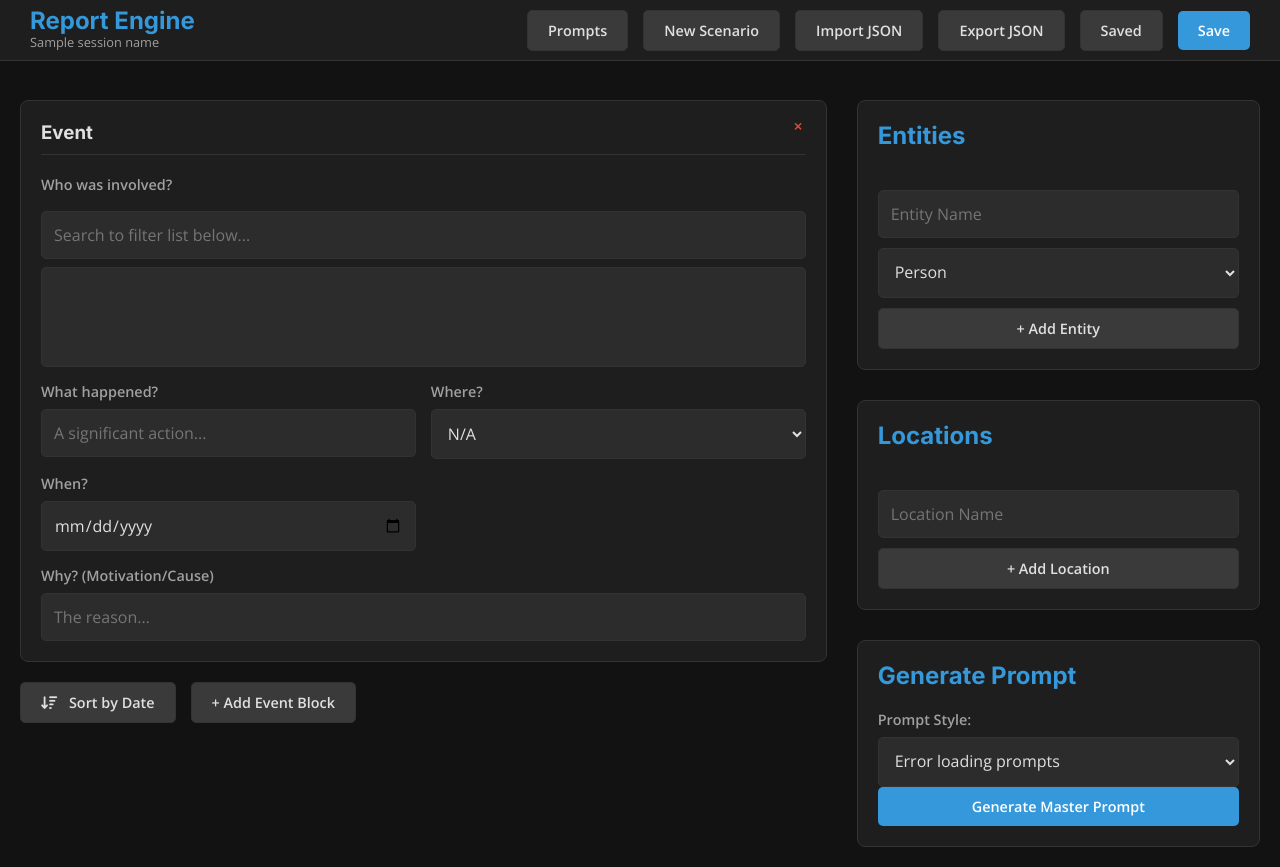
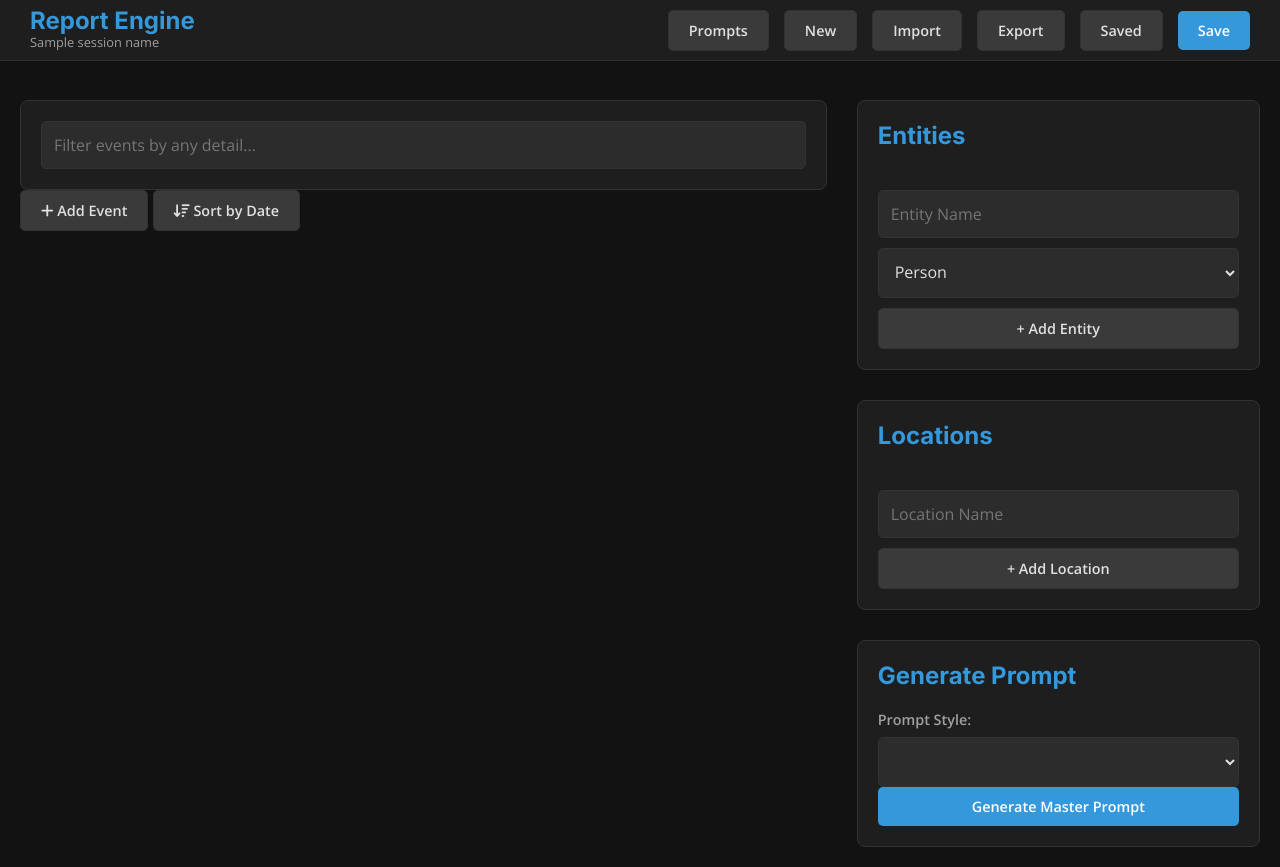
Before and after one commit to nathanfx330/Report-Engine, a Python web app: template templates/index.html in a window 1280 px wide. Run offline with Jinja, Linux system fonts and the light colour scheme; the template is opened without the code that fills it: most values are stand-ins (such as "Sample title", 1, 10 or a date in 2020); lists and menus that the app fills with data are empty; some libraries are stand-ins or nearby versions.

Commit message:
Update index.html

```diff
--- a/templates/index.html
+++ b/templates/index.html
@@ -1,4 +1,3 @@
-<!-- templates/index.html -->
 <!DOCTYPE html>
 <html lang="en">
 <head>
@@ -6,149 +5,101 @@
     <meta name="viewport" content="width=device-width, initial-scale=1.0">
     <title>Report Engine</title>
     <link href="https://fonts.googleapis.com/css2?family=Inter:wght@700&family=Open+Sans:wght@400;600&display=swap" rel="stylesheet">
-    <link rel="stylesheet" href="https://cdnjs.cloudflare.com/ajax/libs/font-awesome/6.0.0-beta3/css/all.min.css">
+    <link rel="stylesheet" href="https://cdnjs.cloudflare.com/ajax/libs/font-awesome/6.1.1/css/all.min.css">
     <link rel="stylesheet" href="{{ url_for('static', filename='css/style.css') }}">
 </head>
 <body>
     <header class="main-header">
         <div class="logo-area">
             <div class="logo">Report Engine</div>
-            <div id="current-scenario-name" class="session-name">{{ session_name or 'New Scenario' }}</div>
+            <div id="session-name" class="session-name">{{ session_name }}</div>
         </div>
         <div class="header-controls">
             <span id="autosave-indicator"></span>
-            <button id="manage-prompts-btn" class="btn btn-secondary">Prompts</button>
-            <button id="new-scenario-btn" class="btn btn-secondary">New Scenario</button>
-            <button id="import-btn" class="btn btn-secondary">Import JSON</button>
-            <button id="export-btn" class="btn btn-secondary">Export JSON</button>
-            <button id="saved-btn" class="btn btn-secondary">Saved</button>
-            <button id="save-btn" class="btn btn-primary">Save</button>
+            <button class="btn btn-secondary" data-action="manage-prompts">Prompts</button>
+            <button class="btn btn-secondary" data-action="new-scenario">New</button>
+            <button class="btn btn-secondary" data-action="import-json">Import</button>
+            <button class="btn btn-secondary" data-action="export-json">Export</button>
+            <button class="btn btn-secondary" data-action="show-saved">Saved</button>
+            <button class="btn btn-primary" data-action="save">Save</button>
         </div>
     </header>
 
-    <div id="main-content">
-        <div class="main-container">
-            <div class="events-column">
-                <div id="event-blocks-container"></div>
-                <!-- *** MODIFIED BLOCK: Added a container and the new Sort button *** -->
-                <div class="event-actions-container">
-                    <button type="button" id="sort-events-btn" class="btn btn-secondary">
-                        <i class="fas fa-sort-amount-down"></i> Sort by Date
-                    </button>
-                    <button type="button" id="add-event-btn" class="btn btn-secondary">
-                        + Add Event Block
-                    </button>
-                </div>
-                <!-- *** END OF MODIFIED BLOCK *** -->
+    <div class="main-container">
+        <div class="events-column">
+            <div class="filter-container panel">
+                <input type="search" id="filter-input" placeholder="Filter events by any detail...">
+                <button id="clear-filter-btn" class="clear-btn" style="display: none;">×</button>
             </div>
-            <div class="sidebar-column">
-                <div class="entity-manager panel">
-                    <h2>Entities</h2>
-                    <div id="entity-list"></div>
-                    <div class="add-item-form">
-                        <input type="text" id="new-entity-name" placeholder="Entity Name">
-                        <select id="new-entity-type"><option value="Person">Person</option><option value="Organization">Organization</option></select>
-                        <button type="button" id="add-entity-btn" class="btn btn-secondary full-width">+ Add Entity</button>
-                    </div>
-                </div>
-                <div class="location-manager panel">
-                    <h2>Locations</h2>
-                    <div id="location-list"></div>
-                    <div class="add-item-form">
-                        <input type="text" id="new-location-name" placeholder="Location Name">
-                        <button type="button" id="add-location-btn" class="btn btn-secondary full-width">+ Add Location</button>
-                    </div>
-                </div>
-                <div class="controls-panel panel">
-                    <h2>Generate Prompt</h2>
-                    <div class="form-group">
-                        <label for="style-select">Prompt Style:</label>
-                        <select id="style-select">
-                            <option>Loading prompts...</option>
-                        </select>
-                    </div>
-                    <button type="button" id="generate-btn" class="btn btn-primary full-width">Generate Master Prompt</button>
-                </div>
+            <div id="events-container"></div>
+            <div class="event-actions">
+                <button class="btn btn-secondary" data-action="add-event"><i class="fa fa-plus"></i> Add Event</button>
+                <button class="btn btn-secondary" data-action="sort-events">
+                    <i id="sort-icon" class="fa fa-sort-amount-down"></i> Sort by Date
+                </button>
             </div>
         </div>
-        <div class="results-container">
-            <h2>Your Generated Master Prompt</h2>
-            <textarea id="prompt-output" readonly></textarea>
-            <button type="button" id="copy-btn" class="btn btn-secondary">Copy to Clipboard</button>
-        </div>
-    </div>
 
-    <!-- MODALS -->
-    <div id="save-modal" class="modal-overlay">
-        <div class="modal-content">
-            <h2>Save Scenario</h2>
-            <p>Enter a name for this scenario snapshot.</p>
-            <input type="text" id="scenario-name-input" placeholder="e.g., Q3 Incident Report">
-            <div class="modal-actions">
-                <button type="button" id="cancel-save-btn" class="btn btn-secondary">Cancel</button>
-                <button type="button" id="confirm-save-btn" class="btn btn-primary">Save Snapshot</button>
-            </div>
-        </div>
-    </div>
-    <div id="saved-modal" class="modal-overlay">
-        <div class="modal-content">
-            <h2>Saved Scenarios</h2>
-            <div id="saved-scenarios-list"></div>
-            <div class="modal-actions"><button type="button" id="close-saved-btn" class="btn btn-secondary">Close</button></div>
-        </div>
-    </div>
-    <div id="new-scenario-modal" class="modal-overlay">
-        <div class="modal-content">
-            <h2>Start a New Scenario?</h2>
-            <p>Your current work is auto-saved. How would you like to proceed?</p>
-            <div class="modal-actions">
-                <button type="button" id="cancel-new-scenario-btn" class="btn btn-secondary">Cancel</button>
-                <button type="button" id="confirm-discard-and-new-btn" class="btn btn-danger-outline">Discard & Start New</button>
-                <button type="button" id="confirm-save-and-new-btn" class="btn btn-primary">Save & Start New</button>
-            </div>
-        </div>
-    </div>
-    <div id="prompts-modal" class="modal-overlay">
-        <div class="modal-content">
-            <h2>Manage Prompts</h2>
-            <div id="prompt-list"></div>
-            <div class="add-prompt-container">
-                <h3>Add New Prompt</h3>
-                <form id="add-prompt-form">
-                    <input type="text" id="new-prompt-name" placeholder="Prompt Name (e.g., 'Poetic Summary')" required>
-                    <textarea id="new-prompt-instruction" placeholder="Enter the detailed instruction for the AI..." rows="4" required></textarea>
-                    <button type="submit" class="btn btn-primary full-width">+ Add Custom Prompt</button>
+        <div class="sidebar-column">
+            <div class="panel">
+                <h2>Entities</h2>
+                <div id="entity-list" class="item-list"></div>
+                <form id="add-entity-form" class="add-item-form">
+                    <input type="text" name="name" placeholder="Entity Name" required>
+                    <select name="type"><option value="Person">Person</option><option value="Organization">Organization</option></select>
+                    <button type="submit" class="btn btn-secondary full-width">+ Add Entity</button>
                 </form>
             </div>
-            <div class="modal-actions">
-                <button type="button" id="close-prompts-btn" class="btn btn-secondary">Close</button>
+            <div class="panel">
+                <h2>Locations</h2>
+                <div id="location-list" class="item-list"></div>
+                <form id="add-location-form" class="add-item-form">
+                    <input type="text" name="name" placeholder="Location Name" required>
+                    <button type="submit" class="btn btn-secondary full-width">+ Add Location</button>
+                </form>
+            </div>
+            <div class="panel">
+                <h2>Generate Prompt</h2>
+                <div class="form-group">
+                    <label for="prompt-select">Prompt Style:</label>
+                    <select id="prompt-select"></select>
+                </div>
+                <button class="btn btn-primary full-width" data-action="generate-prompt">Generate Master Prompt</button>
             </div>
         </div>
     </div>
 
-    <!-- TEMPLATES -->
+    <div id="results-container" class="results-container" style="display:none;">
+        <h2>Generated Master Prompt</h2>
+        <textarea id="prompt-output" readonly></textarea>
+        <button class="btn btn-secondary" data-action="copy-prompt">Copy to Clipboard</button>
+    </div>
+
+    <div id="modal-container"></div>
+
+    <input type="file" id="import-file-input" style="display: none;" accept=".json">
+
     <template id="event-block-template">
         <div class="event-block">
-            <button type="button" class="btn btn-danger delete-block-btn">×</button>
+            <button class="btn btn-danger delete-block-btn" data-action="delete-event">×</button>
             <h3>Event</h3>
             <div class="form-grid">
                 <div class="form-group full-width who-selector-group">
                     <label>Who was involved?</label>
                     <div class="selected-pills"></div>
-                    <input type="text" class="who-search-input" placeholder="Search to filter list below...">
                     <select class="who" multiple></select>
                 </div>
-                <div class="form-group"><label>What happened?</label><input type="text" class="what" placeholder="A significant action..."></div>
-                <div class="form-group"><label>Where?</label><select class="where"></select></div>
-                <div class="form-group"><label>When?</label><input type="date" class="when"></div>
-                <div class="form-group full-width"><label>Why? (Motivation/Cause)</label><input type="text" class="why" placeholder="The reason..."></div>
+                <div class="form-group"><label>What happened?</label><input type="text" class="what" name="what" placeholder="A significant action..."></div>
+                <div class="form-group"><label>Where?</label><select class="where" name="where"></select></div>
+                <div class="form-group"><label>When?</label><input type="date" class="when" name="when"></div>
+                <div class="form-group full-width"><label>Why? (Motivation/Cause)</label><input type="text" class="why" name="why" placeholder="The reason..."></div>
             </div>
         </div>
     </template>
 
-    <input type="file" id="import-file-input" style="display: none;" accept=".json">
-
-    <script> const loaded_data_string = {{ loaded_data|tojson }}; </script>
+    <script>
+        window.APP_INITIAL_STATE = {{ loaded_data|tojson }};
+    </script>
     <script src="{{ url_for('static', filename='js/app.js') }}"></script>
 </body>
 </html>
```
